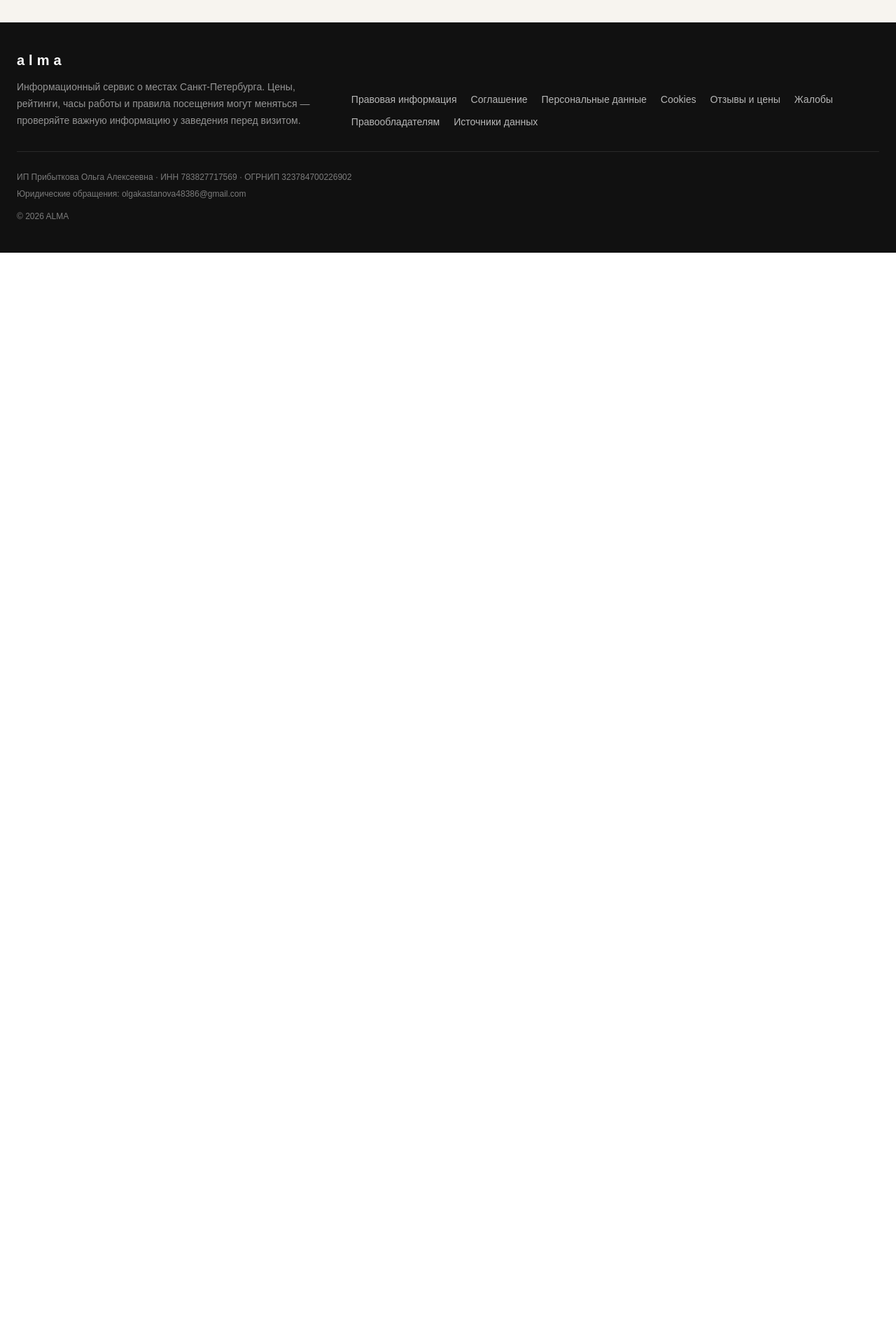
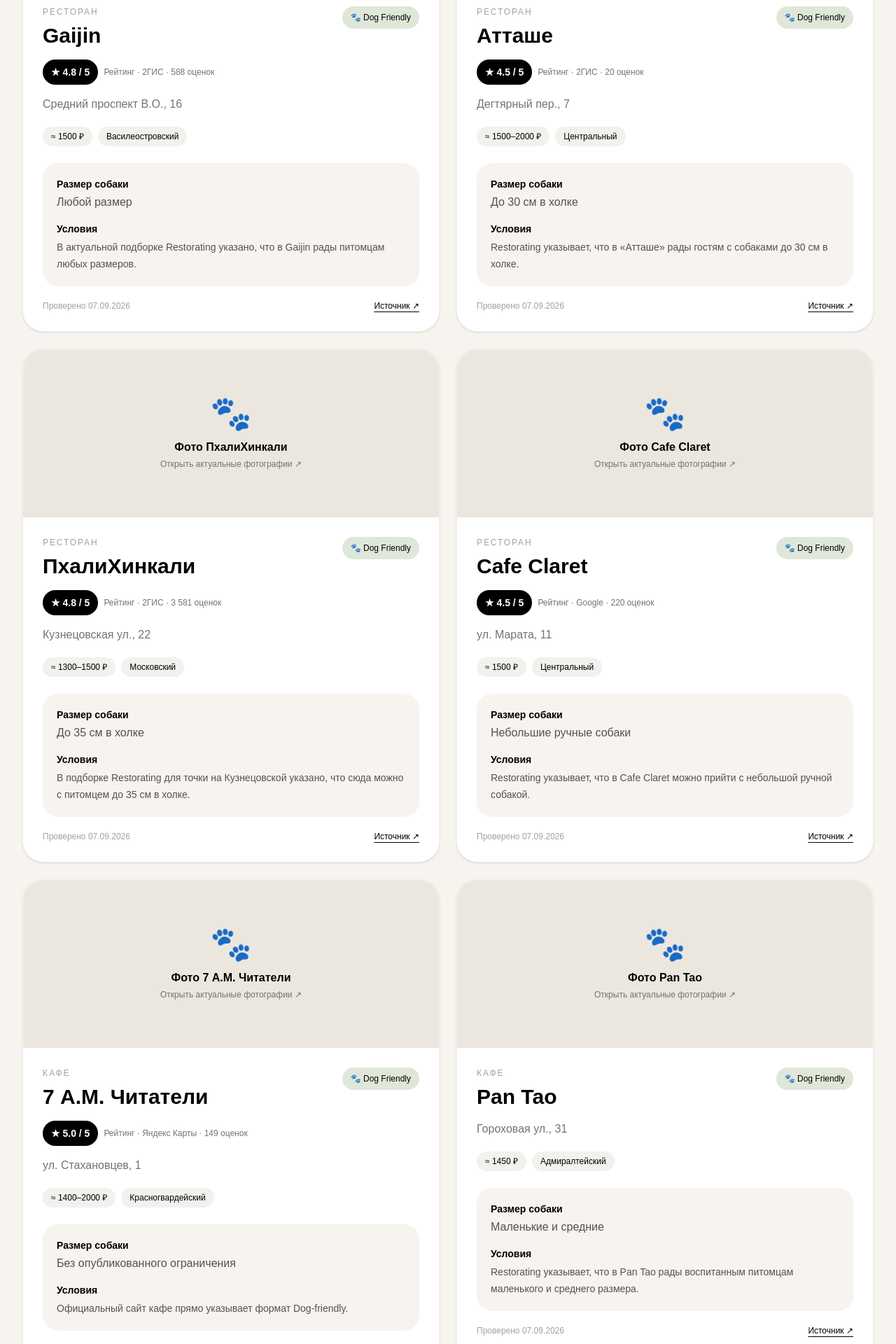
Before and after one commit to olgakastanova48386-dotcom/alma, a Next.js app: page /dog-friendly in a window 1280 px wide. Shown: the part 1760-3680 px from the top of the page at 70% size. Before the commit the page ends 2121 px from the top, so only its background shows below. Built offline with nearby package versions, Linux system fonts and the light colour scheme.

Commit message:
Expand dog friendly places collection

```diff
--- a/data/dogFriendlyPlaces.ts
+++ b/data/dogFriendlyPlaces.ts
@@ -41,7 +41,6 @@ export const dogFriendlyPlaces: DogFriendlyPlace[] = [
     ratingScale: 10,
     ratingCount: 2,
     ratingSource: "Restoclub",
-    imageUrl: "https://www.restoclub.ru/spb/place/pong",
     imageSourceUrl: "https://www.restoclub.ru/spb/place/pong",
   },
   {
@@ -63,7 +62,128 @@ export const dogFriendlyPlaces: DogFriendlyPlace[] = [
     ratingScale: 5,
     ratingCount: 6524,
     ratingSource: "Яндекс Карты",
-    imageUrl: "https://bertholdcentre.com/",
     imageSourceUrl: "https://bertholdcentre.com/",
   },
+  {
+    id: "gaijin",
+    name: "Gaijin",
+    category: "Ресторан",
+    address: "Средний проспект В.О., 16",
+    lat: 59.944792,
+    lng: 30.284418,
+    budget: "≈ 1500 ₽",
+    district: "Василеостровский",
+    dogSize: "Любой размер",
+    dogRules: "В актуальной подборке Restorating указано, что в Gaijin рады питомцам любых размеров.",
+    dogPerks: "Можно с собакой",
+    sourceLabel: "Restorating · подборка Dog Friendly",
+    sourceUrl: "https://www.restorating.ru/spb/best/dogs",
+    verifiedAt: "07.09.2026",
+    rating: 4.8,
+    ratingScale: 5,
+    ratingCount: 588,
+    ratingSource: "2ГИС",
+    imageSourceUrl: "https://www.restorating.ru/spb/best/dogs",
+  },
+  {
+    id: "attache",
+    name: "Атташе",
+    category: "Ресторан",
+    address: "Дегтярный пер., 7",
+    lat: 59.93989,
+    lng: 30.381944,
+    budget: "≈ 1500–2000 ₽",
+    district: "Центральный",
+    dogSize: "До 30 см в холке",
+    dogRules: "Restorating указывает, что в «Атташе» рады гостям с собаками до 30 см в холке.",
+    dogPerks: "Можно с небольшой собакой",
+    sourceLabel: "Restorating · подборка Dog Friendly",
+    sourceUrl: "https://www.restorating.ru/spb/best/dogs",
+    verifiedAt: "07.09.2026",
+    rating: 4.5,
+    ratingScale: 5,
+    ratingCount: 20,
+    ratingSource: "2ГИС",
+    imageSourceUrl: "https://www.restorating.ru/spb/best/dogs",
+  },
+  {
+    id: "phali-khinkali-kuznetsovskaya",
+    name: "ПхалиХинкали",
+    category: "Ресторан",
+    address: "Кузнецовская ул., 22",
+    lat: 59.8719,
+    lng: 30.3087,
+    budget: "≈ 1300–1500 ₽",
+    district: "Московский",
+    dogSize: "До 35 см в холке",
+    dogRules: "В подборке Restorating для точки на Кузнецовской указано, что сюда можно с питомцем до 35 см в холке.",
+    dogPerks: "Можно с небольшой собакой",
+    sourceLabel: "Restorating · подборка Dog Friendly",
+    sourceUrl: "https://www.restorating.ru/spb/best/dogs",
+    verifiedAt: "07.09.2026",
+    rating: 4.8,
+    ratingScale: 5,
+    ratingCount: 3581,
+    ratingSource: "2ГИС",
+    imageSourceUrl: "https://www.restorating.ru/spb/best/dogs",
+  },
+  {
+    id: "cafe-claret",
+    name: "Cafe Claret",
+    category: "Ресторан",
+    address: "ул. Марата, 11",
+    lat: 59.9296,
+    lng: 30.3539,
+    budget: "≈ 1500 ₽",
+    district: "Центральный",
+    dogSize: "Небольшие ручные собаки",
+    dogRules: "Restorating указывает, что в Cafe Claret можно прийти с небольшой ручной собакой.",
+    dogPerks: "Можно с небольшой собакой",
+    sourceLabel: "Restorating · подборка Dog Friendly",
+    sourceUrl: "https://www.restorating.ru/spb/best/dogs",
+    verifiedAt: "07.09.2026",
+    rating: 4.5,
+    ratingScale: 5,
+    ratingCount: 220,
+    ratingSource: "Google",
+    imageSourceUrl: "https://www.restorating.ru/spb/best/dogs",
+  },
+  {
+    id: "7am-chitateli",
+    name: "7 А.М. Читатели",
+    category: "Кафе",
+    address: "ул. Стахановцев, 1",
+    lat: 59.929836,
+    lng: 30.405098,
+    budget: "≈ 1400–2000 ₽",
+    district: "Красногвардейский",
+    dogSize: "Без опубликованного ограничения",
+    dogRules: "Официальный сайт кафе прямо указывает формат Dog-friendly.",
+    dogPerks: "Dog-friendly",
+    sourceLabel: "Официальный сайт 7 А.М. Читатели",
+    sourceUrl: "https://7am.insales.site/",
+    verifiedAt: "07.09.2026",
+    rating: 5.0,
+    ratingScale: 5,
+    ratingCount: 149,
+    ratingSource: "Яндекс Карты",
+    imageSourceUrl: "https://7am.insales.site/",
+  },
+  {
+    id: "pan-tao",
+    name: "Pan Tao",
+    category: "Кафе",
+    address: "Гороховая ул., 31",
+    lat: 59.92992,
+    lng: 30.31897,
+    budget: "≈ 1450 ₽",
+    district: "Адмиралтейский",
+    dogSize: "Маленькие и средние",
+    dogRules: "Restorating указывает, что в Pan Tao рады воспитанным питомцам маленького и среднего размера.",
+    dogPerks: "Можно с собакой",
+    sourceLabel: "Restorating · подборка Dog Friendly",
+    sourceUrl: "https://www.restorating.ru/spb/best/dogs",
+    verifiedAt: "07.09.2026",
+    imageSourceUrl: "https://www.restorating.ru/spb/best/dogs",
+  },
 ];
```
